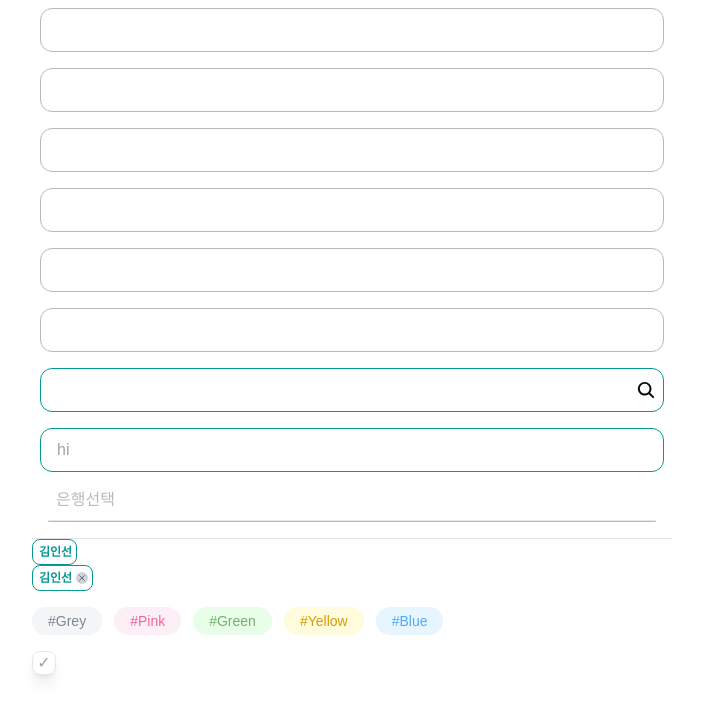
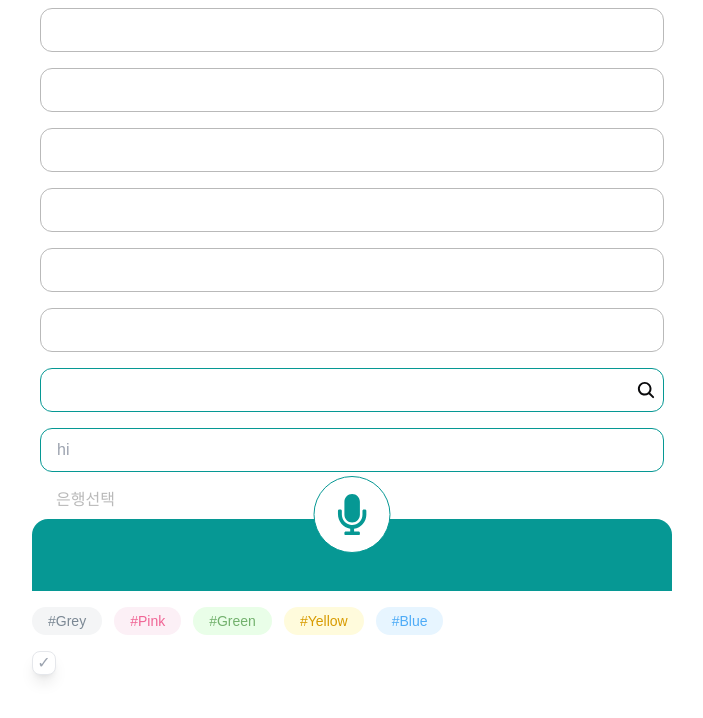
Before and after one commit to KeywordHanaro/KeywordHanaro_FE, a Next.js app: page /comps-test in a window 1280 px wide. Shown: the top 718 px of the page, without its empty margins (288-991 px from the left). Built offline with nearby package versions, Linux system fonts and the light colour scheme.

Commit message:
[feat] add mic component

```diff
--- a/app/comps-test/page.tsx
+++ b/app/comps-test/page.tsx
@@ -9,10 +9,12 @@ import {
 import CheckBox from '@/components/atoms/checkBox';
 import { Chip } from '@/components/atoms/chips';
 import ColorChip from '@/components/atoms/color_chips';
+import { MicRef } from '@/components/atoms/mic';
 import { useEffect, useRef, useState } from 'react';
 
 export default function CompsTestPage() {
   const AccoutRef = useRef<AccountRefProps>(null);
+  const micRef = useRef<HTMLDivElement>(null);
 
   const [isChecked, setIsChecked] = useState<boolean>(false);
 
@@ -30,6 +32,11 @@ export default function CompsTestPage() {
   const handleSubmit = () => {
     return;
   };
+
+  // const testHandle = () => {
+  //   micRef?.current?.click(); // 마이크 펼치기
+  // };
+
   return (
     <>
       <div>
@@ -85,6 +92,9 @@ export default function CompsTestPage() {
           onRemove={() => alert('x')}
         />
       </div>
+      <div className='relative'>
+        <MicRef ref={micRef} />
+      </div>
       <div className='mt-4 flex flex-row gap-3'>
         <ColorChip color='grey'>Grey</ColorChip>
         <ColorChip color='pink'>Pink</ColorChip>
--- /dev/null
+++ b/components/atoms/mic.tsx
@@ -0,0 +1,42 @@
+'use client';
+
+import { FaMicrophone } from 'react-icons/fa';
+import { useState, ForwardedRef, forwardRef } from 'react';
+
+// 마이크 사이즈 80 * 80
+// 색 069894
+// 누르면 하단 화면 올라오게 --> 부모에 relative 걸어야함
+
+function Mic(
+  { text = '음성인식되는 내용이 나타납니다' }: { text?: string },
+  ref: ForwardedRef<HTMLDivElement>
+) {
+  const [isExpanded, setIsExpanded] = useState(false);
+
+  const toggleExpand = () => {
+    setIsExpanded(!isExpanded);
+  };
+
+  return (
+    <div
+      className={`w-full bg-hanaPrimary flex justify-center rounded-tl-[16px] rounded-tr-[16px] rounded-bl-[0px] rounded-br-[0px] ${
+        isExpanded ? 'h-[240px]' : 'h-[72px]'
+      } transition-all duration-500 ease-in-out absolute bottom-0`}
+    >
+      {isExpanded && (
+        <div className='w-full text-center text-white mt-[70px] text-lg font-bold'>
+          {text}
+        </div>
+      )}
+      <div
+        className='flex items-center justify-center w-[77px] h-[77px] border border-hanaPrimary rounded-full bg-white cursor-pointer absolute bottom-[38px] left-1/2 transform -translate-x-1/2'
+        ref={ref}
+        onClick={toggleExpand}
+      >
+        <FaMicrophone className='text-hanaPrimary w-[41.3px] h-[41.3px]' />
+      </div>
+    </div>
+  );
+}
+
+export const MicRef = forwardRef(Mic);
```
